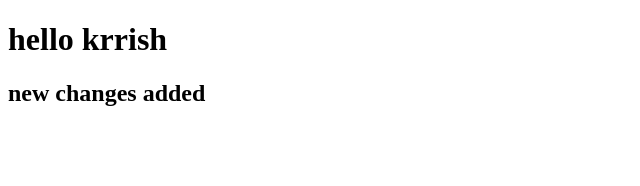
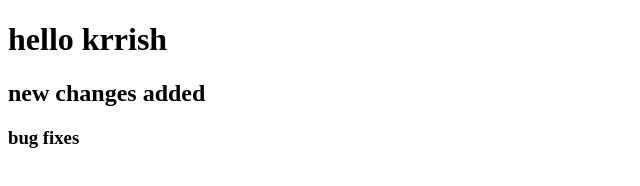
Before and after one commit to krrishSinha/myRepo, a plain HTML site: page index.html in a window 1280 px wide. Shown: the full height of the page, 0-640 px from the left. Drawn offline with Linux system fonts and the light colour scheme.

Commit message:
bugs fixes

```diff
--- a/index.html
+++ b/index.html
@@ -9,5 +9,7 @@
     <h1>hello krrish</h1>
 
     <h2>new changes added</h2>
+
+    <h3>bug fixes</h3>
 </body>
 </html>
```
